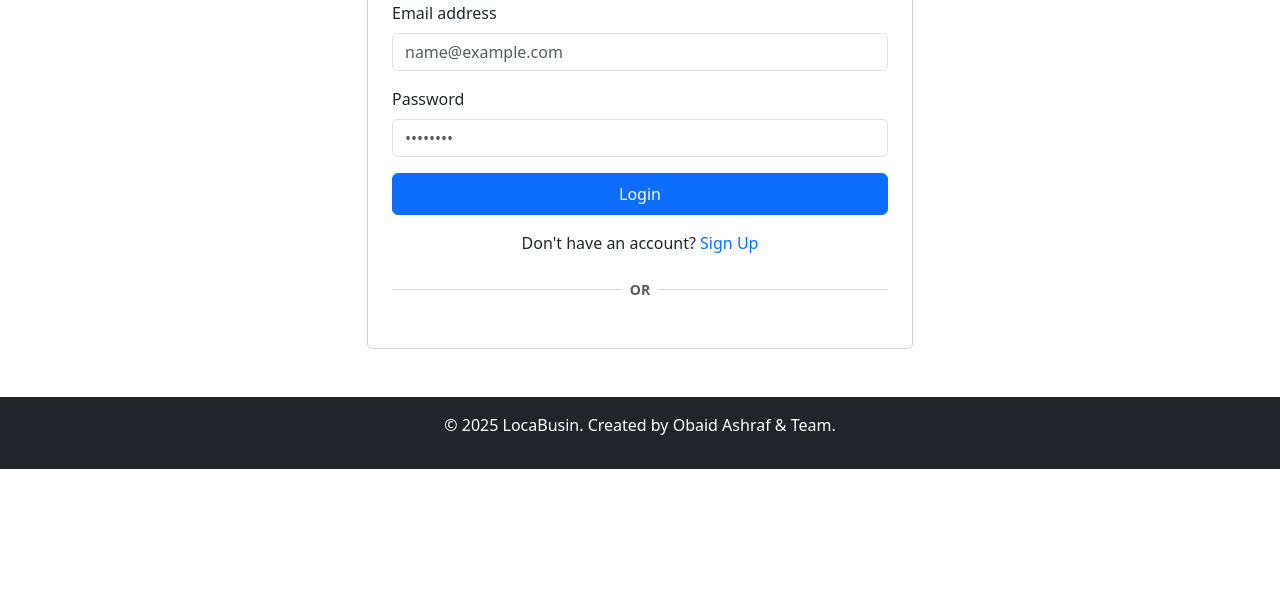
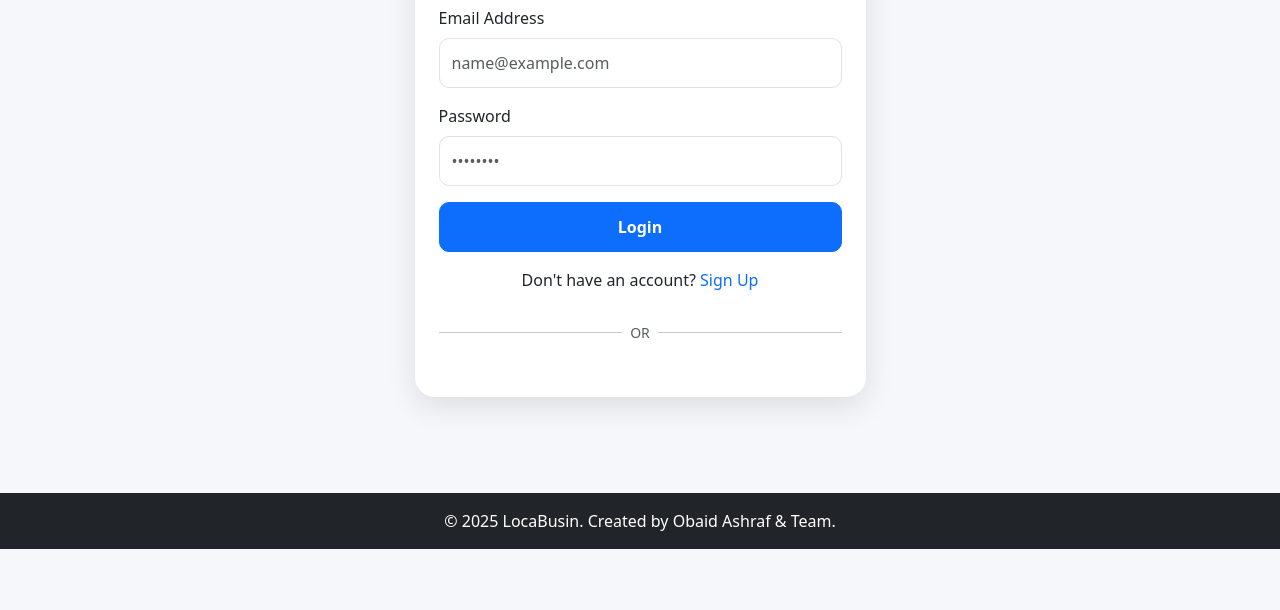
Before and after one commit to meerobaid/Loca-Busin, a plain HTML site: page frontend/login.html in a window 1280 px wide. Shown: the part 190-800 px from the top of the page. Drawn offline with nearby package versions, Linux system fonts and the light colour scheme.

Commit message:
Update login.html
 Background color was changed
Shadow was added to the login box
Rounded corners were added to the login box
Email and Password fields were made slightly larger
 Login button was made more stylish
LocaBusin text in the navbar was made larger
Overall design looks cleaner and more professional

```diff
--- a/frontend/login.html
+++ b/frontend/login.html
@@ -4,55 +4,112 @@
     <meta charset="UTF-8">
     <meta name="viewport" content="width=device-width, initial-scale=1.0">
     <title>Login - LocaBusin</title>
+
     <link href="https://cdn.jsdelivr.net/npm/bootstrap@5.3.2/dist/css/bootstrap.min.css" rel="stylesheet">
-    <link rel="stylesheet" href="css/style.css">
-    <link rel="icon" href="favicon.ico">
+
+    <style>
+        body{
+            background:#f5f7fb;
+            min-height:100vh;
+        }
+
+        .login-card{
+            border:none;
+            border-radius:20px;
+            box-shadow:0 10px 30px rgba(0,0,0,0.1);
+        }
+
+        .form-control{
+            padding:12px;
+            border-radius:10px;
+        }
+
+        .btn-primary{
+            padding:12px;
+            border-radius:10px;
+            font-weight:600;
+        }
+
+        .navbar-brand{
+            font-size:1.5rem;
+        }
+    </style>
+
     <script src="https://accounts.google.com/gsi/client" async defer></script>
-
-
 </head>
 <body>
-    <nav class="navbar navbar-expand-lg navbar-dark bg-dark">
+
+    <!-- Navbar -->
+    <nav class="navbar navbar-dark bg-dark">
         <div class="container">
             <a class="navbar-brand fw-bold" href="index.html">LocaBusin</a>
         </div>
     </nav>
-    <div class="container mt-5">
+
+    <!-- Login Form -->
+    <div class="container py-5">
         <div class="row justify-content-center">
-            <div class="col-md-6">
-                <div class="card">
+            <div class="col-md-5">
+
+                <div class="card login-card">
                     <div class="card-body p-4">
-    <h2 class="card-title text-center mb-4 fw-bold">Login</h2>
+
+                        <h2 class="text-center fw-bold mb-4">Login</h2>
 
                         <form id="login-form">
+
                             <div class="mb-3">
-            <label for="email" class="form-label">Email address</label>
-            <input type="email" class="form-control" id="email" required placeholder="name@example.com">
+                                <label class="form-label">Email Address</label>
+                                <input
+                                    type="email"
+                                    class="form-control"
+                                    id="email"
+                                    placeholder="name@example.com"
+                                    required>
                             </div>
+
                             <div class="mb-3">
-            <label for="password" class="form-label">Password</label>
-            <input type="password" class="form-control" id="password" required placeholder="••••••••">
+                                <label class="form-label">Password</label>
+                                <input
+                                    type="password"
+                                    class="form-control"
+                                    id="password"
+                                    placeholder="••••••••"
+                                    required>
                             </div>
-        <button type="submit" class="btn btn-primary w-100 py-2">Login</button>
-        <p class="text-center mt-3 mb-0">Don't have an account? <a href="register.html" class="text-decoration-none">Sign Up</a></p>
+
+                            <button type="submit" class="btn btn-primary w-100">
+                                Login
+                            </button>
+
+                            <p class="text-center mt-3 mb-0">
+                                Don't have an account?
+                                <a href="register.html" class="text-decoration-none">
+                                    Sign Up
+                                </a>
+                            </p>
+
                         </form>
 
                         <div class="d-flex align-items-center my-4">
-        <hr class="flex-grow-1 text-muted m-0">
-        <span class="mx-2 text-muted small text-uppercase fw-semibold">OR</span>
-        <hr class="flex-grow-1 text-muted m-0">
+                            <hr class="flex-grow-1">
+                            <span class="mx-2 text-muted small">OR</span>
+                            <hr class="flex-grow-1">
                         </div>
 
                         <div id="google-btn-container" class="d-flex justify-content-center"></div>
+
+                    </div>
+                </div>
+
             </div>
         </div>
     </div>
-            </div>
-        </div>
-    </div>
-    <script src="js/app.js"></script>
+
+    <!-- Footer -->
     <footer class="bg-dark text-white text-center p-3 mt-5">
-        <p>&copy; 2025 LocaBusin. Created by Obaid Ashraf & Team.</p>
+        <p class="mb-0">&copy; 2025 LocaBusin. Created by Obaid Ashraf & Team.</p>
     </footer>
+
 </body>
 </html>
```
Lines whose indentation alone changed are shown as unchanged.
